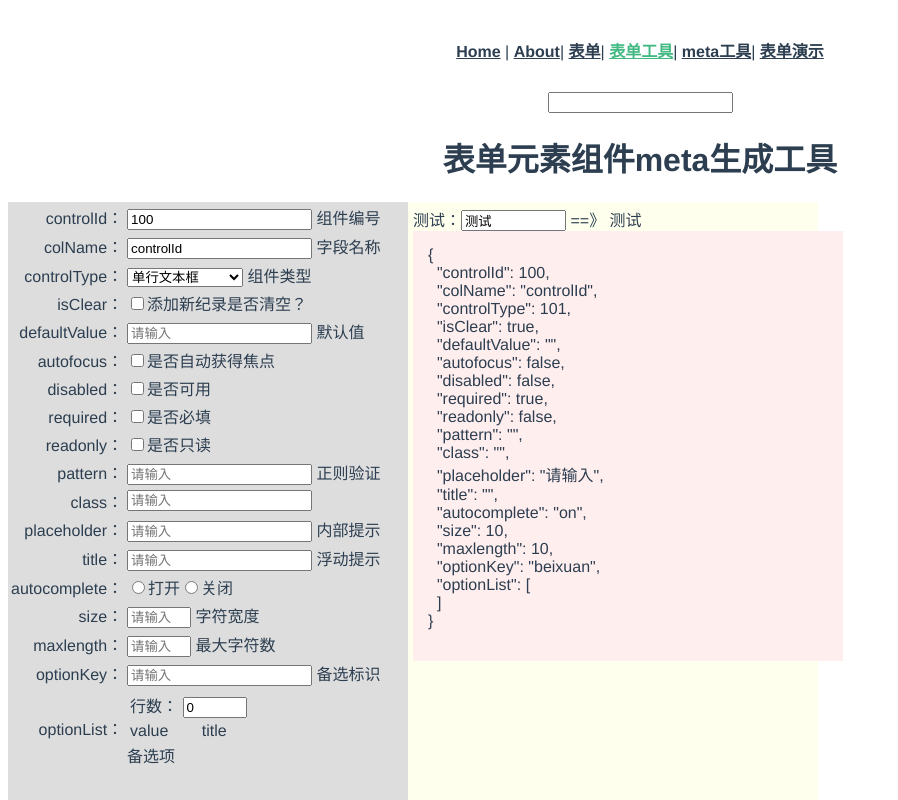
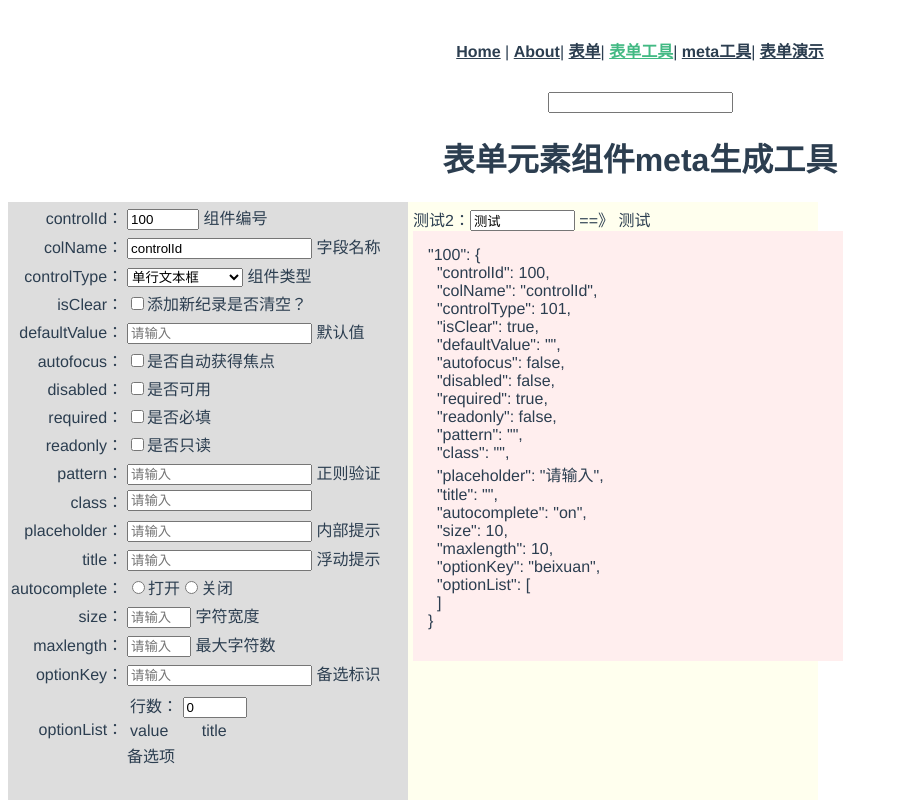
Before and after one commit to naturefwvue/nfComponents, a Vue app: page /FormHelp in a window 1280 px wide. Shown: the top 800 px of the page, without its empty margins (0-898 px from the left). Built offline with nearby package versions, Linux system fonts and the light colour scheme.

Commit message:
表单demo

```diff
--- a/src/components/metahelp.json
+++ b/src/components/metahelp.json
@@ -58,7 +58,7 @@
         "101": {
           "controlId": 101,
           "colName": "controlId",
-          "controlType": 101,
+          "controlType": 131,
           "isClear": false,
           "defaultValue": "",
           "autofocus": false,
@@ -70,8 +70,6 @@
           "placeholder": "请输入",
           "title": "组件编号",
           "autocomplete": "on",
-          "size": 20,
-          "maxlength": 100,
           "min": "0",
           "max": "9999",
           "step": "1"
--- a/src/components/nf-meta-help.vue
+++ b/src/components/nf-meta-help.vue
@@ -17,9 +17,9 @@
     </div>
     <div align="left" style="padding:5px;background-color:#FFFFEE;height:600px;width:400px;float:left;">
       <!--效果和json-->
-      测试：<nfInput v-model="testValue" :meta="baseMeta"  /> ==》 {{testValue}}
+      测试2：<nfInput v-model="testValue" :meta="baseMeta"  /> ==》 {{testValue}}
       <div align="left" style="padding:15px;background-color:#FFEEEE;height:400px;width:400px;clear:both">
-        {<br>
+        "{{tmpMeta.controlId}}": {<br>
           <span v-for="(item, key, index) in tmpMeta" :key="index">
             <span v-if="typeof item === 'number' && !isNaN(item)">&nbsp;&nbsp;"{{key}}": {{item}}, <br></span>
             <span v-if="typeof item === 'string'">&nbsp;&nbsp;"{{key}}": "{{item}}", <br></span>
--- a/src/views/FormDemo.json
+++ b/src/views/FormDemo.json
@@ -69,7 +69,128 @@
             "size": 20,
             "maxlength": 50,
             "optionList": []
-        }
+        },
+        "1004": {
+            "controlId": "1004",
+            "colName": "address",
+            "controlType": 101,
+            "isClear": true,
+            "defaultValue": "",
+            "autofocus": false,
+            "disabled": false,
+            "required": true,
+            "readonly": false,
+            "pattern": "",
+            "class": "",
+            "placeholder": "请输入公司地址",
+            "title": "公司地址",
+            "autocomplete": "on",
+            "size": 30,
+            "maxlength": 50,
+            "optionKey": "",
+            "optionList": [
+            ]
+          },
+          "1005": {
+            "controlId": "1005",
+            "colName": "telphone",
+            "controlType": 103,
+            "isClear": true,
+            "defaultValue": "",
+            "autofocus": false,
+            "disabled": false,
+            "required": true,
+            "readonly": false,
+            "pattern": "",
+            "class": "",
+            "placeholder": "请输入公司电话",
+            "title": "公司电话",
+            "autocomplete": "on",
+            "size": 30,
+            "maxlength": 50,
+            "optionKey": "",
+            "optionList": [
+            ]
+          },
+          "1006": {
+            "controlId": "1006",
+            "colName": "URL",
+            "controlType": 105,
+            "isClear": true,
+            "defaultValue": "",
+            "autofocus": false,
+            "disabled": false,
+            "required": true,
+            "readonly": false,
+            "pattern": "",
+            "class": "",
+            "placeholder": "https://www.",
+            "title": "公司网址",
+            "autocomplete": "on",
+            "size": 30,
+            "maxlength": 50,
+            "optionKey": "",
+            "optionList": [
+            ]
+          },
+          "1007": {
+            "controlId": "1007",
+            "colName": "Email",
+            "controlType": 104,
+            "isClear": true,
+            "defaultValue": "",
+            "autofocus": false,
+            "disabled": false,
+            "required": true,
+            "readonly": false,
+            "pattern": "",
+            "class": "",
+            "placeholder": "@",
+            "title": "公司邮件",
+            "autocomplete": "on",
+            "size": 30,
+            "maxlength": 50,
+            "optionKey": "",
+            "optionList": [
+            ]
+          },
+          "1008": {
+            "controlId": 1008,
+            "colName": "type",
+            "title": "公司类型",
+            "controlType": 190,
+            "isClear": true,
+            "defaultValue": "",
+            "autofocus": false,
+            "disabled": false,
+            "required": true,
+            "pattern": "",
+            "class": "",
+            "optionList": [
+              { "value": 1, "title": "有限责任公司" },
+              { "value": 2, "title": "股份有限责任公司" },
+              { "value": 3, "title": "个人独资企业" },
+              { "value": 4, "title": "合伙企业" },
+              { "value": 5, "title": "个体工商户" }
+            ]
+          },
+          "1009": {
+            "controlId": 1009,
+            "colName": "createDate",
+            "controlType": 140,
+            "isClear": true,
+            "defaultValue": "",
+            "autofocus": false,
+            "disabled": false,
+            "required": true,
+            "readonly": false,
+            "pattern": "",
+            "class": "",
+            "title": "成立日期",
+            "min": "1950-01-01",
+            "max": "2999-12-31",
+            "step": 1
+          }
     },
     "personForm":{
         "2000":{
--- a/src/views/FormDemo.vue
+++ b/src/views/FormDemo.vue
@@ -37,24 +37,20 @@
 </template>
 
 <script>
-// @ is an alias to /src
 import { ref } from 'vue'
 // import nfHelp from '@/components/nf-meta-help.vue'
 import nfInput from '@/components/nf-form-item.vue'
 
 export default {
-  name: 'FormHelp',
+  name: 'FormDemo',
   components: {
-    // nfFormItem,
     // nfHelp,
     nfInput
   },
   setup () {
     const json = require('./FormDemo.json') // 加载meta信息，json格式
-    // alert(json.metaForm[1000])
     const modelValue = ref({}) // 放数据的model
     const metaInfo = ref(json.companyForm) // 表单需要的meta信息
-    // alert(metaInfo.value[1000].colName)
     const myClick = (key) => {
       // 更换表单的meta
       metaInfo.value = json[key]
@@ -66,7 +62,6 @@ export default {
       }
     }
     myClick('companyForm')
-    // alert(modelValue)
     return {
       modelValue,
       metaInfo,
```
